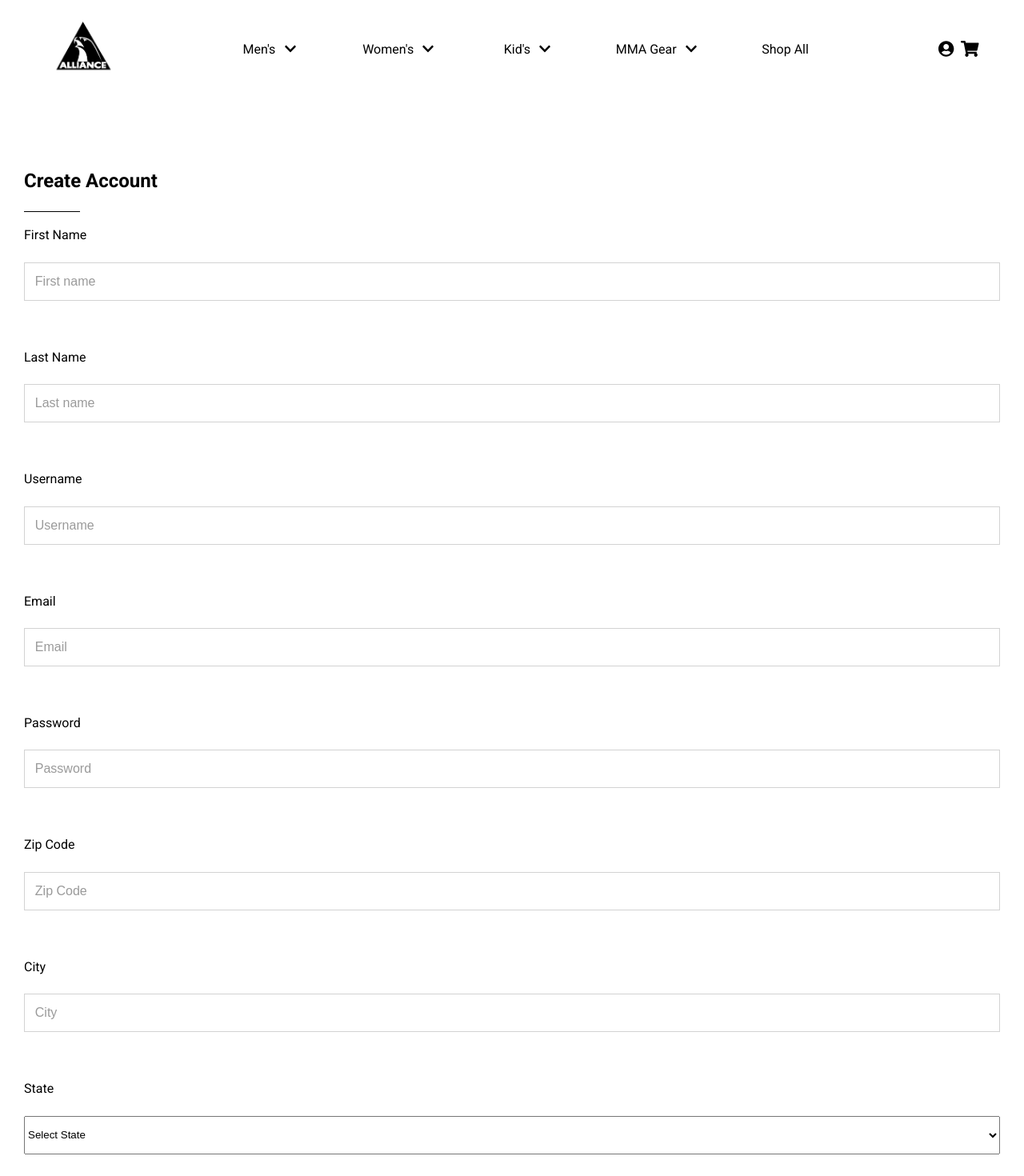
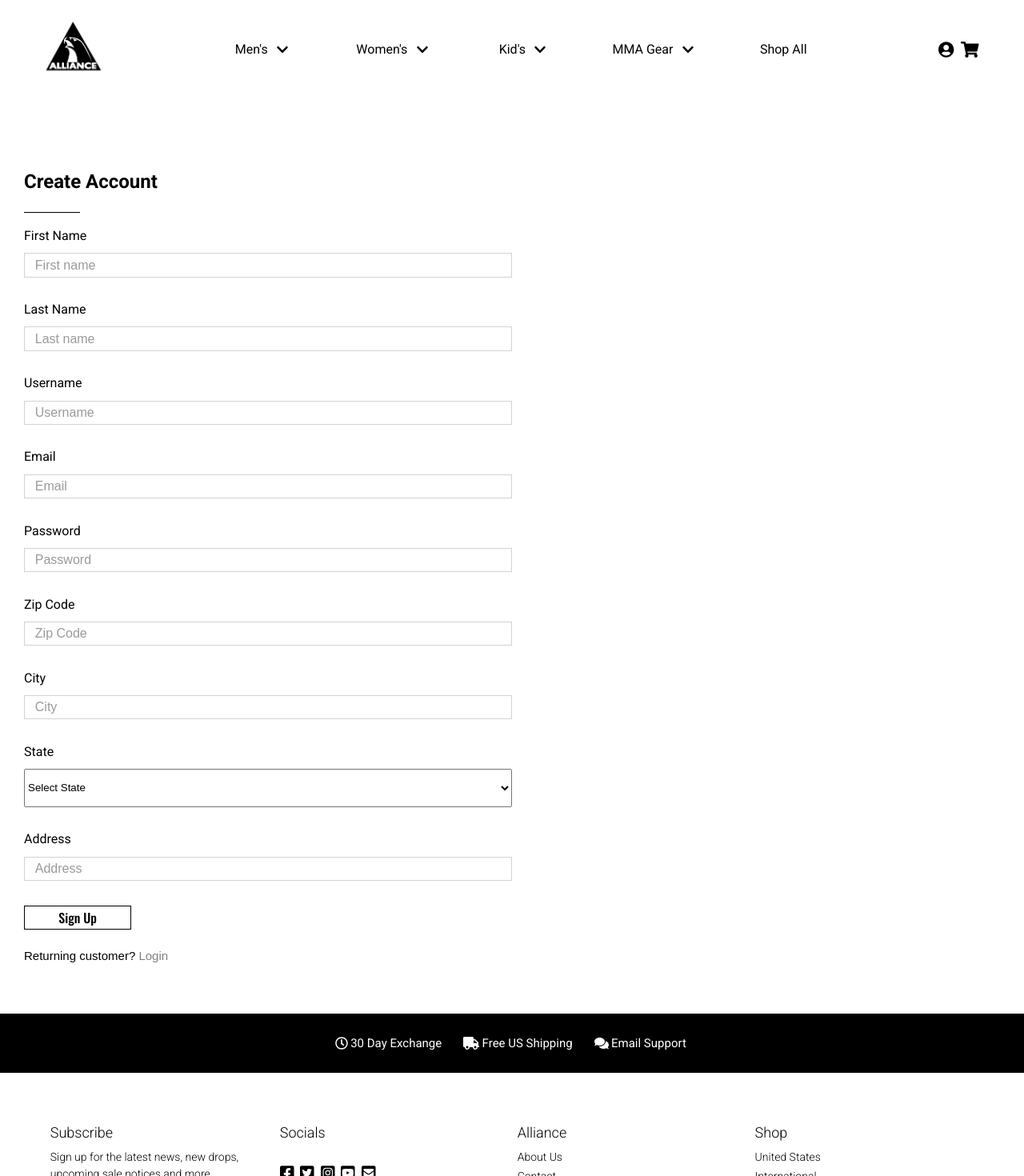
Before and after one commit to Gabe0214/MMA-Frontend, a React (Create React App) app: page /register in a window 1280 px wide. Shown: the top 1470 px of the page at 80% size. Built offline with nearby package versions, Linux system fonts and the light colour scheme.

Commit message:
forms respoonsiveness complete for 800 screen width

```diff
--- a/src/components/Forms/Form.scss
+++ b/src/components/Forms/Form.scss
@@ -10,6 +10,10 @@
 		flex-direction: column;
 		justify-content: center;
 		align-items: center;
+
+		@media screen and (min-width: 800px) {
+			width: 50%;
+		}
 		.title-container {
 			width: 100%;
 			h1 {
@@ -48,6 +52,10 @@
 				@media screen and (min-width: 768px) {
 					height: 6vh;
 				}
+
+				@media screen and (min-width: 800px) {
+					height: 3.8vh;
+				}
 			}
 
 			select {
@@ -73,6 +81,10 @@
 			font-size: 16px;
 			font-weight: 500;
 			font-family: 'Oswald', sans-serif;
+
+			@media screen and (min-width: 800px) {
+				height: 3.8vh;
+			}
 		}
 
 		.returning-or-new-customer {
--- a/src/components/NavBar/Navbar.scss
+++ b/src/components/NavBar/Navbar.scss
@@ -11,6 +11,10 @@
 
 	@media screen and (min-width: 768px) {
 		padding-bottom: 1%;
+	}
+
+	@media screen and (min-width: 800px) {
+		padding-left: 4%;
 	}
 
 	.burger-menu {
```
